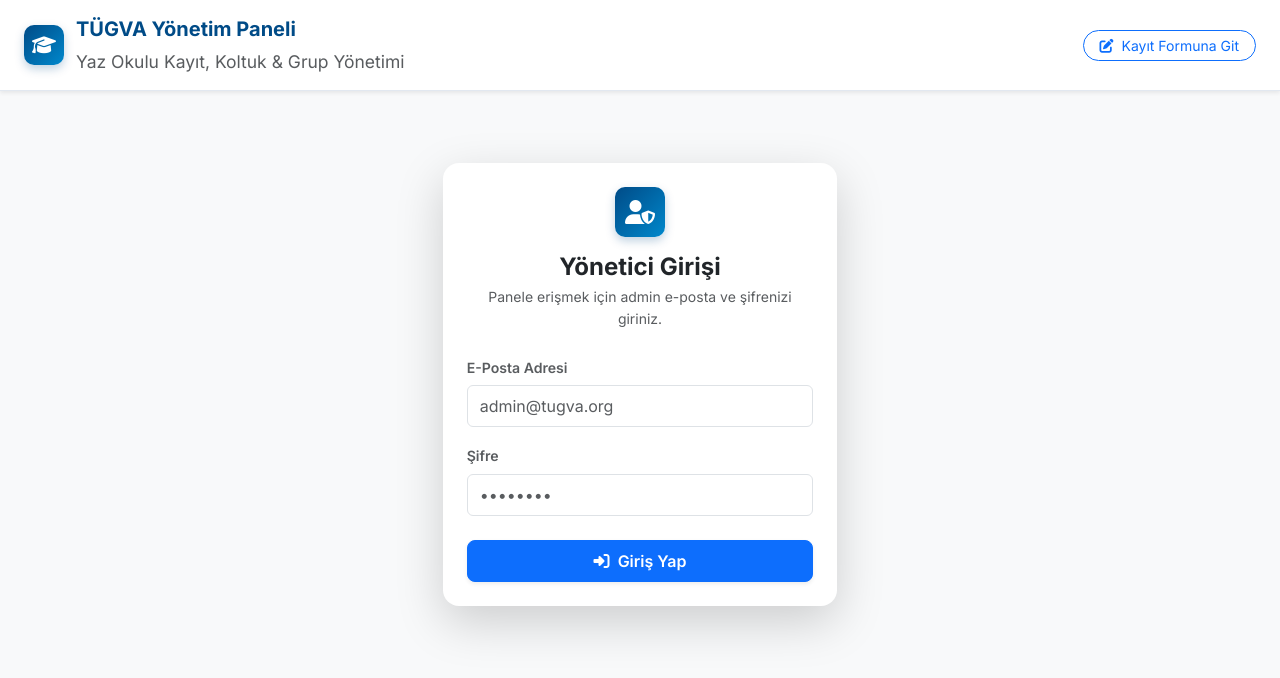
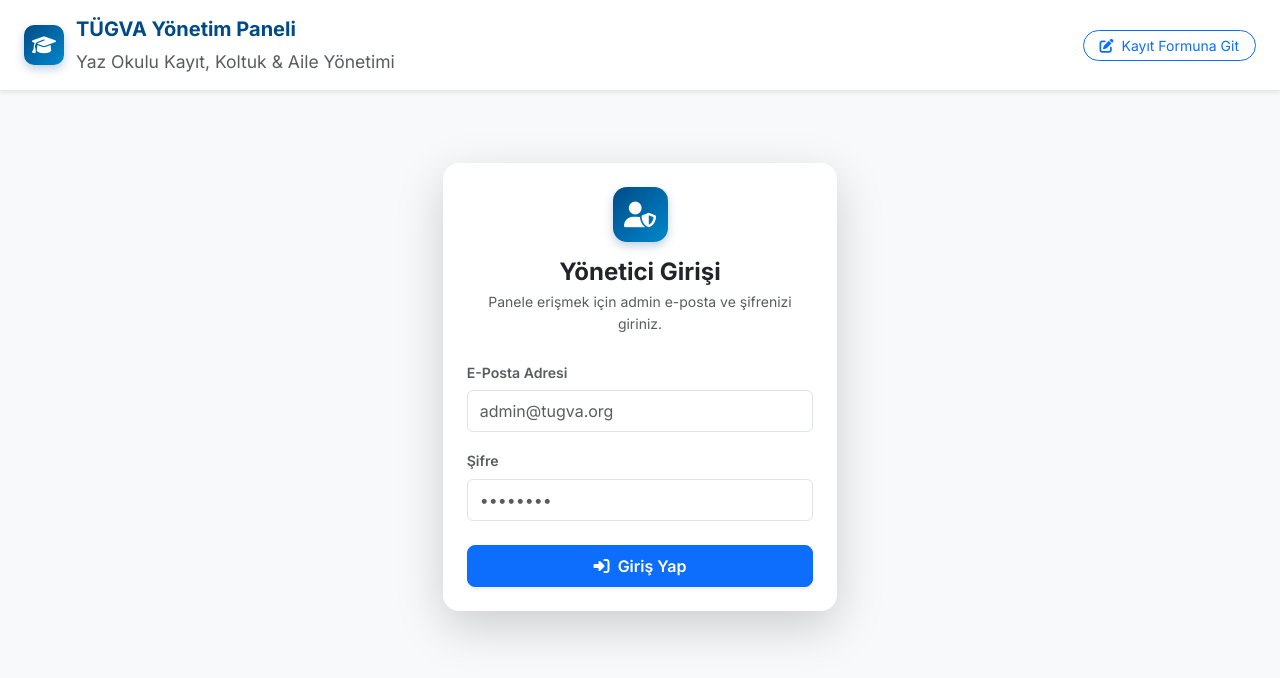
Before and after one commit to tugvaselcuk/tugva-yaz-okulu-, a plain HTML site: page admin.html in a window 1280 px wide. Drawn offline with nearby package versions, Linux system fonts and the light colour scheme; some packages are replaced by stand-ins of ours; a script that the page names is missing.

Commit message:
Update admin.html

```diff
--- a/admin.html
+++ b/admin.html
@@ -5,7 +5,7 @@
     <meta name="viewport" content="width=device-width, initial-scale=1.0">
     <title>TÜGVA Yaz Okulu - Yönetici Paneli</title>
 
-    <!-- Google Fonts (Inter) -->
+    <!-- Google Fonts -->
     <link rel="preconnect" href="https://fonts.googleapis.com">
     <link rel="preconnect" href="https://fonts.gstatic.com" crossorigin>
     <link href="https://fonts.googleapis.com/css2?family=Inter:wght@300;400;500;600;700&display=swap" rel="stylesheet">
@@ -17,7 +17,7 @@
     <!-- SweetAlert2 CSS -->
     <link href="https://cdn.jsdelivr.net/npm/sweetalert2@11.7.32/dist/sweetalert2.min.css" rel="stylesheet">
     <!-- Custom CSS -->
-    <link rel="stylesheet" href="css/style.css?v=11.0">
+    <link rel="stylesheet" href="css/style.css?v=12.0">
 
     <style>
         .same-family-row {
@@ -63,7 +63,7 @@
                 </div>
                 <div>
                     <span class="d-block fw-bold fs-5 leading-none">TÜGVA Yönetim Paneli</span>
-                    <small class="text-muted fs-7 fw-normal">Yaz Okulu Kayıt, Koltuk & Grup Yönetimi</small>
+                    <small class="text-muted fs-7 fw-normal">Yaz Okulu Kayıt, Koltuk & Aile Yönetimi</small>
                 </div>
             </a>
             <div class="ms-auto d-flex gap-2 align-items-center">
@@ -79,17 +79,17 @@
 
     <div class="container-fluid px-4 py-4">
 
-        <!-- YÖNETİCİ GİRİŞ KARTI -->
+        <!-- YÖNETİCİ GİRİŞ KARTI (Oturum Açılmamışsa Görünür) -->
         <div class="row justify-content-center py-5" id="admin-login-card">
             <div class="col-md-5 col-lg-4">
                 <div class="card border-0 shadow-lg rounded-4 p-4 bg-white text-center">
-                    <div class="brand-icon mx-auto mb-3" style="width: 50px; height: 50px; font-size: 1.5rem;">
+                    <div class="brand-icon mx-auto mb-3" style="width: 55px; height: 55px; font-size: 1.6rem; border-radius: 14px;">
                         <i class="fa-solid fa-user-shield"></i>
                     </div>
                     <h4 class="fw-bold text-dark mb-1">Yönetici Girişi</h4>
                     <p class="text-muted small mb-4">Panele erişmek için admin e-posta ve şifrenizi giriniz.</p>
 
-                    <form id="adminLoginForm">
+                    <form id="adminLoginForm" autocomplete="on">
                         <div class="mb-3 text-start">
                             <label for="adminEmail" class="form-label fw-semibold small text-muted">E-Posta Adresi</label>
                             <input type="email" class="form-control py-2" id="adminEmail" placeholder="admin@tugva.org" required>
@@ -98,7 +98,7 @@
                             <label for="adminPassword" class="form-label fw-semibold small text-muted">Şifre</label>
                             <input type="password" class="form-control py-2" id="adminPassword" placeholder="••••••••" required>
                         </div>
-                        <button type="submit" class="btn btn-primary w-100 py-2 fw-semibold rounded-3 shadow-sm">
+                        <button type="submit" class="btn btn-primary w-100 py-2 fw-semibold rounded-3 shadow-sm" id="loginSubmitBtn">
                             <i class="fa-solid fa-right-to-bracket me-1"></i> Giriş Yap
                         </button>
                     </form>
@@ -106,7 +106,7 @@
             </div>
         </div>
 
-        <!-- YÖNETİCİ DASHBOARD VE İÇERİK -->
+        <!-- YÖNETİCİ DASHBOARD VE İÇERİK (Giriş Yapılınca Açılır) -->
         <div id="admin-dashboard" class="d-none">
 
             <!-- Özet İstatistik Kartları -->
@@ -239,7 +239,7 @@
 
     </div>
 
-    <!-- ================= MODALLAR ================= -->
+    <!-- MODALLAR -->
 
     <!-- Düzenleme Modalı -->
     <div class="modal fade" id="editModal" tabindex="-1" aria-hidden="true">
```
